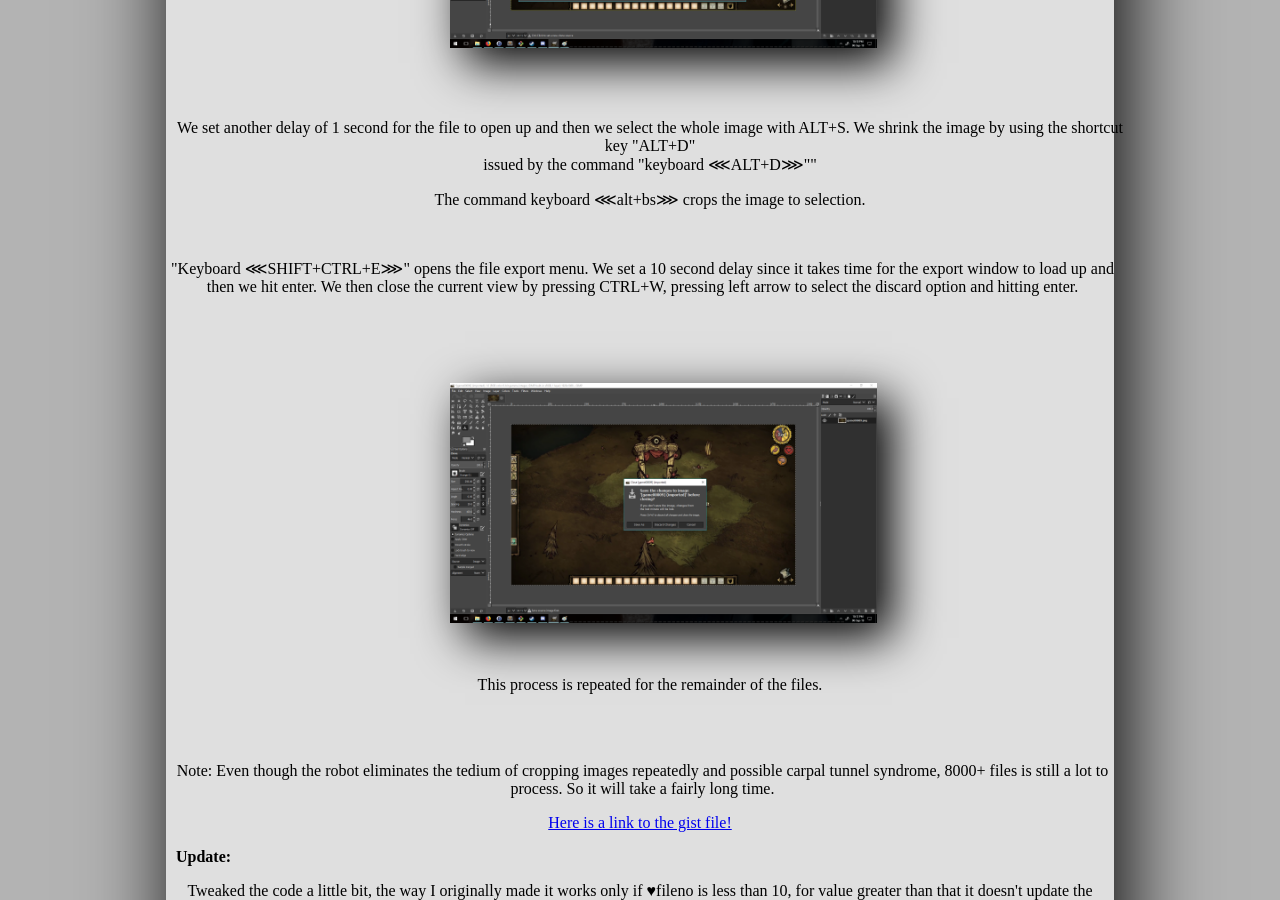
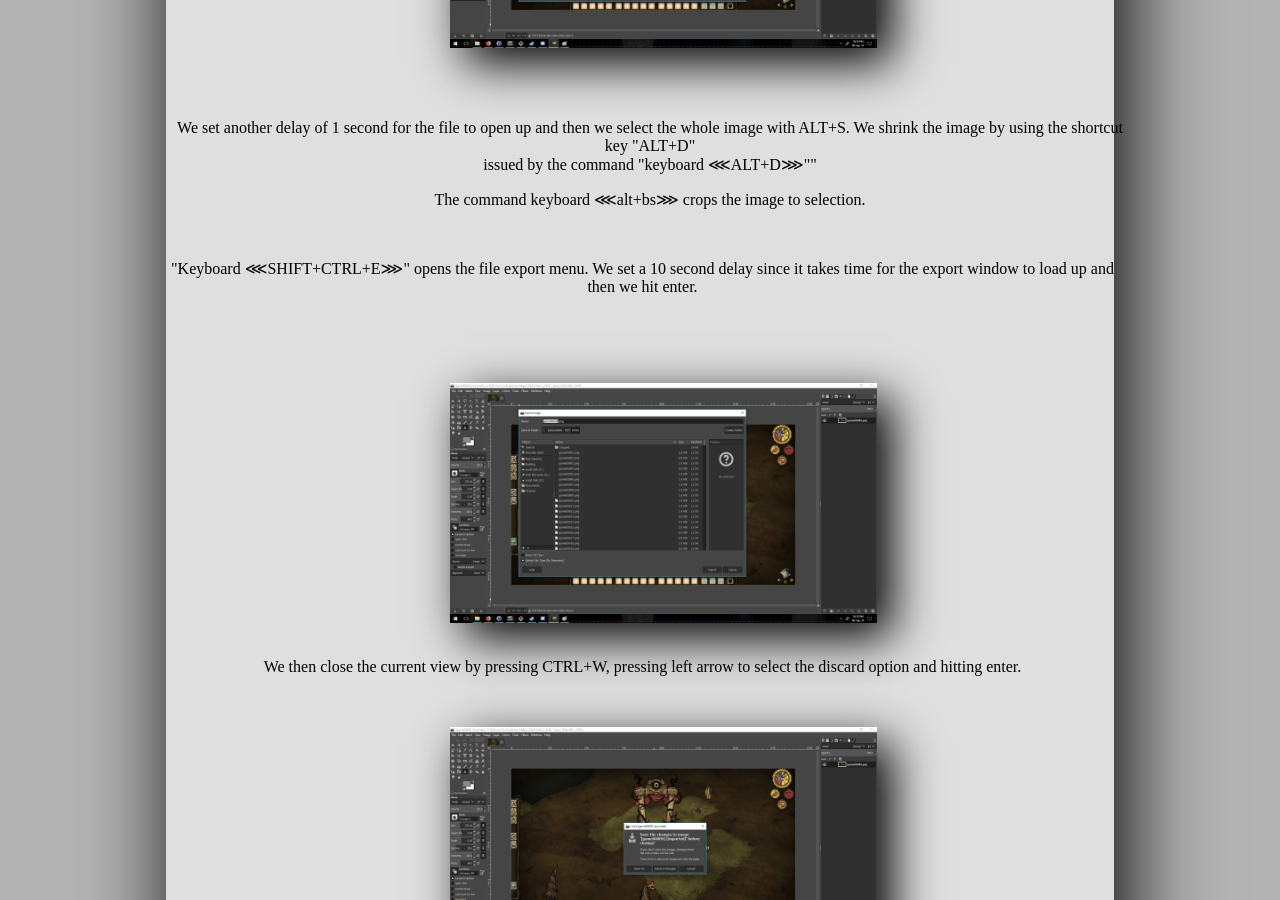
Before and after one commit to RookieIndieDev/RookieIndieDev.github.io, a Jekyll site: the page automation.html, which Jekyll copies as it is, in a window 1280 px wide and 900 px high, scrolled down 2924 px. Built offline with Jekyll 4.4.1, drawn with Linux system fonts in a browser that asks for light colours.

Commit message:
Fixed the incorrect image inserted, fixed some text

```diff
--- a/automation.html
+++ b/automation.html
@@ -124,7 +124,7 @@ We then set a delay of 1 second with the command "delay 1" to wait for the menu
 <br>
 <br>
 <br>
-<p style="position:relative; right:-10px;text-align:center;">We set another delay of 1 second for the file to open up and then we select the whole image with ALT+S. We shrink the image by using the shortcut key "ALT+D" <br>issued by the command "keyboard ⋘ALT+D⋙""</p> <p style="position:relative; right:-10px;text-align:center;"> The command keyboard ⋘alt+bs⋙ crops the image to selection.</p><br> <p style="position:relative; margin-left: 5px;text-align:center;">"Keyboard ⋘SHIFT+CTRL+E⋙" opens the file export menu. We set a 10 second delay since it takes time for the export window to load up and then we hit enter. We then close the current view by pressing CTRL+W, pressing left arrow to select the discard option and hitting enter.</p><br><br>
+<p style="position:relative; right:-10px;text-align:center;">We set another delay of 1 second for the file to open up and then we select the whole image with ALT+S. We shrink the image by using the shortcut key "ALT+D" <br>issued by the command "keyboard ⋘ALT+D⋙""</p> <p style="position:relative; right:-10px;text-align:center;"> The command keyboard ⋘alt+bs⋙ crops the image to selection.</p><br> <p style="position:relative; margin-left: 5px;text-align:center;">"Keyboard ⋘SHIFT+CTRL+E⋙" opens the file export menu. We set a 10 second delay since it takes time for the export window to load up and then we hit enter. </p><br><br><img src="FileExport.png" class="img"><br><br><br><br><p style="position:relative; margin-left: 5px;text-align:center;">We then close the current view by pressing CTRL+W, pressing left arrow to select the discard option and hitting enter.</p>
 			<img src="Exit.png" class="img"><br><br>
 <br><br><br><p style="position:relative; right:-10px;text-align:center">This process is repeated for the remainder of the files.</p><div></div><br><br><p style="position:relative; margin-left: 5px;text-align:center;">
 
```
